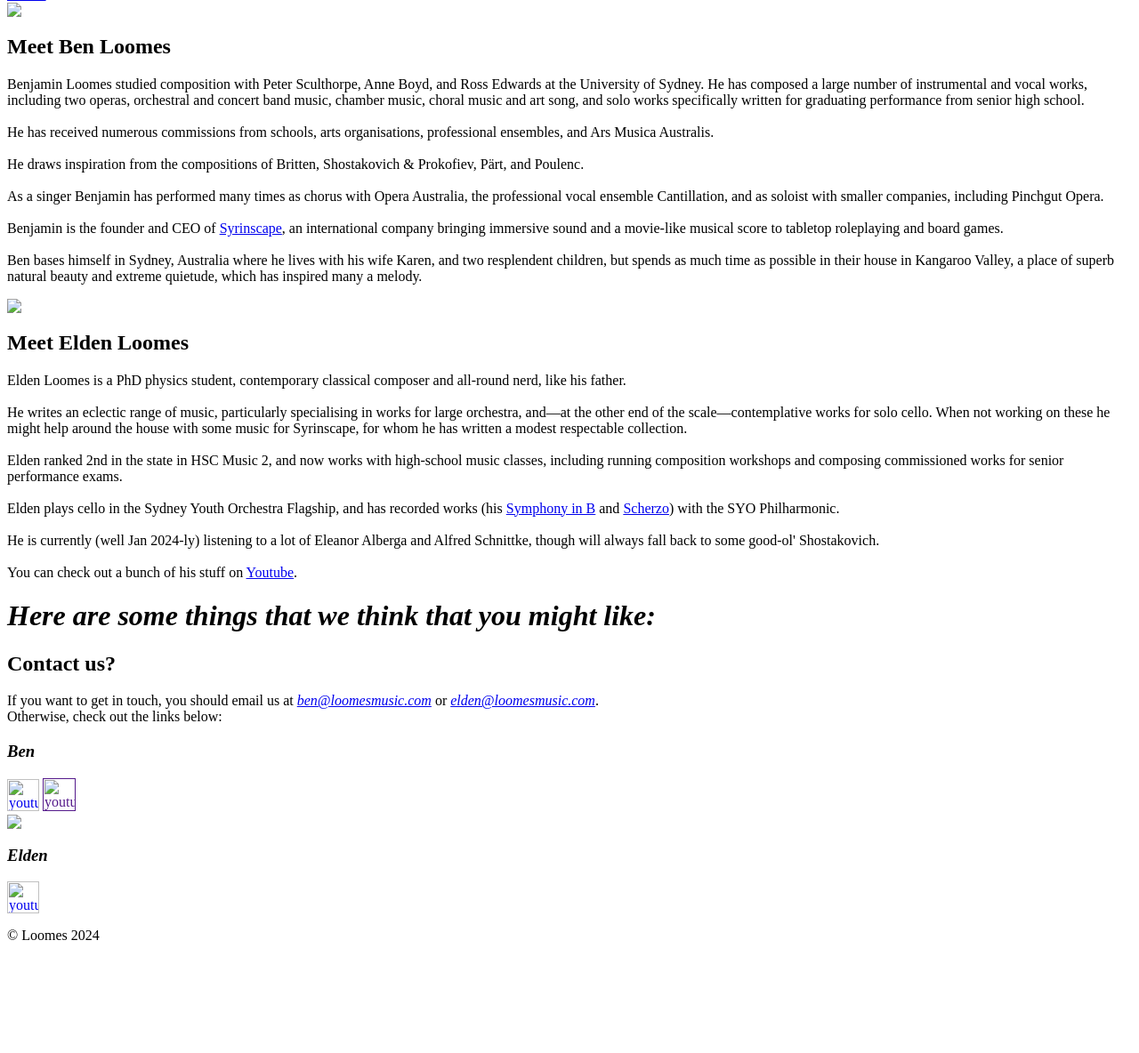
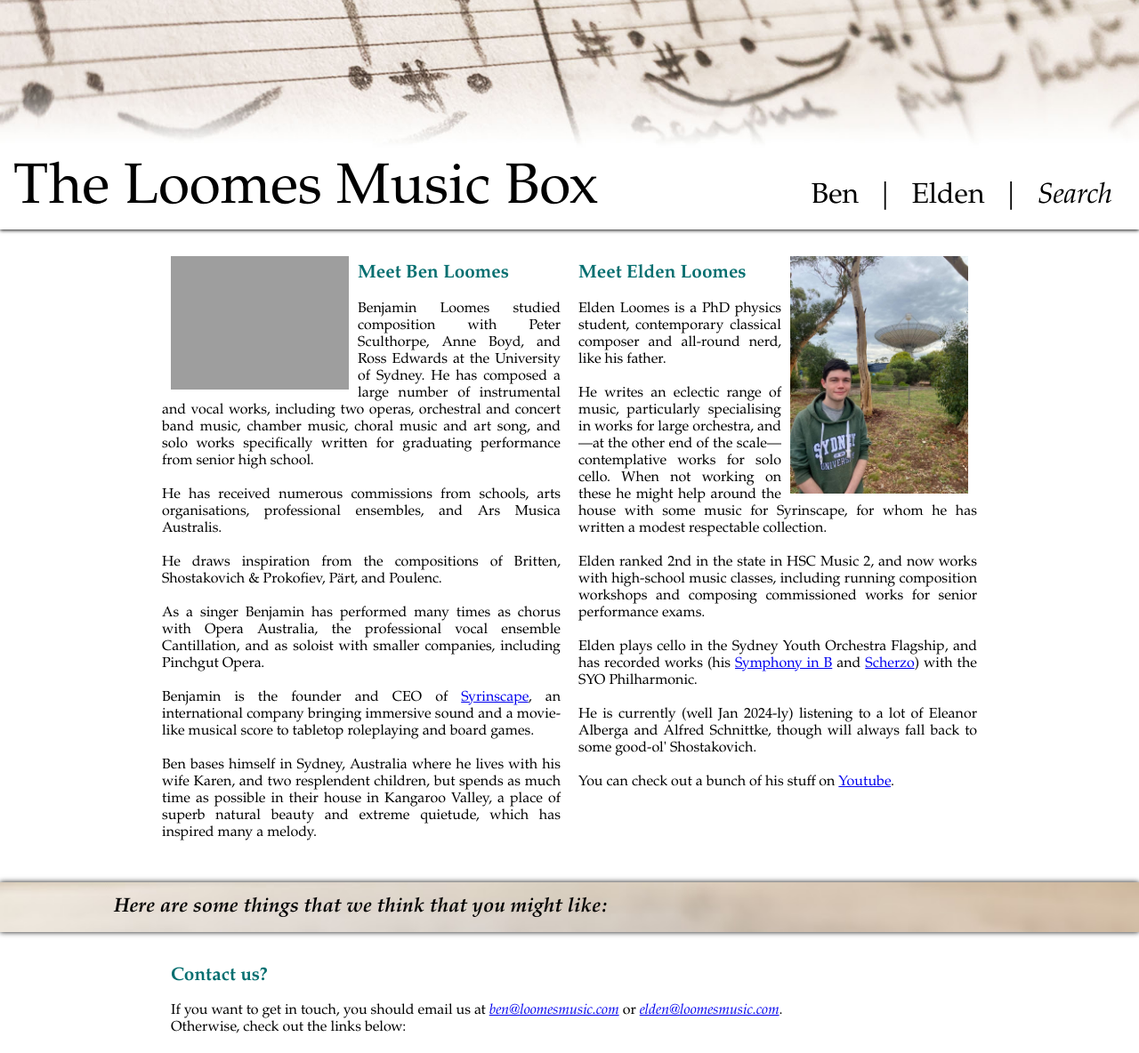
Before and after one commit to EldenLoomes/LoomesMusicPublic, a plain HTML site: page index.html in a window 1280 px wide. Shown: the part 129-1313 px from the top of the page at 89% size. Before the commit the page ends 1206 px from the top, so only its background shows below. Drawn offline with Linux system fonts and the light colour scheme; the site is published under a folder, as on GitHub Pages, so addresses that start at the root find nothing; a script that the page names is missing; a web font is replaced by a local one.

Commit message:
Correcting relative urls

```diff
--- a/index.html
+++ b/index.html
@@ -2,26 +2,26 @@
 	<head>
 		<title>The Loomes Music Box</title>
 		<link rel="icon" href="./images/pictures/favicon.png" type="image/png" />
-		<link  rel="stylesheet" href="/style.css"></link>
+		<link  rel="stylesheet" href="./style.css"></link>
 		<link rel="stylesheet" href="https://use.typekit.net/kjz0ngo.css">
 		<script src="./portfoliosScript.js"></script>
 	</head>
 	<body>
 		<header>
-			<img src="/images/pictures/header-faded.jpg" id="header_image"></img>
+			<img src="./images/pictures/header-faded.jpg" id="header_image"></img>
 			<div id="header_below_image">
-				<a id="webpage_title" href="/">The Loomes Music Box</a>
+				<a id="webpage_title" href="./">The Loomes Music Box</a>
 				<div id="title_spacer"></div>
-				<a class="header_portfolio_link" href="/portfolios?who=Ben">Ben</a><p class="header_portfolio_link" style="margin: 0">|</p>
-				<a class="header_portfolio_link" href="/portfolios?who=Elden">Elden</a><p class="header_portfolio_link" style="margin: 0">|</p>
-				<a class="header_portfolio_link italic_font" href="/portfolios">Search</a>
+				<a class="header_portfolio_link" href="./portfolios?who=Ben">Ben</a><p class="header_portfolio_link" style="margin: 0">|</p>
+				<a class="header_portfolio_link" href="./portfolios?who=Elden">Elden</a><p class="header_portfolio_link" style="margin: 0">|</p>
+				<a class="header_portfolio_link italic_font" href="./portfolios">Search</a>
 			</div>
 		</header>
 		<div id="main_page_box">
 			<div id="home_content_box">
 				<div id="home_about_section">
 					<div id="about_ben">
-						<img src="/images/pictures/Ben.jpg" id="ben_image"></img>
+						<img src="./images/pictures/Ben.jpg" id="ben_image"></img>
 						<span class="about_text_raw"><h2 class="about_person_title blue_text">Meet Ben Loomes</h2><p>
 							Benjamin Loomes studied composition with Peter Sculthorpe, Anne Boyd, and Ross Edwards at the University of Sydney.
 							He has composed a large number of instrumental and vocal works, including two operas, orchestral and concert band music,
@@ -36,14 +36,14 @@
 </p></span>
 					</div>
 					<div id="about_elden">
-						<img src="/images/pictures/Elden.jpg" id="elden_image"></img>
+						<img src="./images/pictures/Elden.jpg" id="elden_image"></img>
 						<span class="about_text_raw"><h2 class="about_person_title blue_text">Meet Elden Loomes</h2><p>Elden Loomes is a PhD physics student,
 							contemporary classical composer and all-round nerd, like his father.<br><br>He writes an eclectic range of music, particularly
 							specialising in works for large orchestra, and&mdash;at the other end of the scale&mdash;contemplative works for solo cello. When not working
 							on these he might help around the house with some music for Syrinscape, for whom he has written a modest respectable collection.<br><br>
 							Elden ranked 2nd in the state in HSC Music 2, and now works with high-school music classes, including running composition workshops and composing commissioned works for senior performance exams.<br><br>
-							Elden plays cello in the Sydney Youth Orchestra Flagship, and has recorded works (his <a href="/work?work=Symphony%20in%20B%20-%20of%20Love%20and%20War%20-%20No.%203">Symphony in B</a> and
-							<a href="/work?work=Scherzo">Scherzo</a>) with the SYO Philharmonic.<br><br>
+							Elden plays cello in the Sydney Youth Orchestra Flagship, and has recorded works (his <a href="./work?work=Symphony%20in%20B%20-%20of%20Love%20and%20War%20-%20No.%203">Symphony in B</a> and
+							<a href="./work?work=Scherzo">Scherzo</a>) with the SYO Philharmonic.<br><br>
 							He is currently (well Jan 2024-ly) listening to a lot of Eleanor Alberga and Alfred Schnittke, though will always fall back to some
 							good-ol' Shostakovich.<br><br>You can check out a bunch of his stuff on <a href="https://www.youtube.com/channel/UCvKDxtij3sp_t482HkIZf1Q">Youtube</a>.</p></span>
 					</div>
@@ -61,14 +61,14 @@
 				<div id="social_links_box">
 					<div id="ben_social">
 						<h3><em>Ben</em></h3>
-						<a href="https://www.youtube.com/c/BenjaminLoomes/"><img border="0" alt="youtube" src="/images/pictures/YouTube-Emblem.jpg" height="36px" class="social_image"></a>
-						<a href=""><img border="0" alt="youtube" src="/images/pictures/Facebook-Emblem.jpg" height="37px" class="social_image_lighter"></a>
+						<a href="https://www.youtube.com/c/BenjaminLoomes/"><img border="0" alt="youtube" src="./images/pictures/YouTube-Emblem.jpg" height="36px" class="social_image"></a>
+						<a href=""><img border="0" alt="youtube" src="./images/pictures/Facebook-Emblem.jpg" height="37px" class="social_image_lighter"></a>
 					</div>
-					<img src="/images/pictures/treble_clef_faded.jpg" id="social_treble_clef"></img>
+					<img src="./images/pictures/treble_clef_faded.jpg" id="social_treble_clef"></img>
 					<div id="elden_social">
 						<h3><em>Elden</em></h3>
-						<a href="https://www.youtube.com/channel/UCvKDxtij3sp_t482HkIZf1Q"><img border="0" alt="youtube" src="/images/pictures/YouTube-Emblem.jpg" height="36px" class="social_image"></a>
-						<!--<a href="https://twitter.com/EldenLoomes"><img border="0" alt="youtube" src="/images/pictures/Twitter-Emblem.jpg" height="36px" class="social_image_lighter"></a>-->
+						<a href="https://www.youtube.com/channel/UCvKDxtij3sp_t482HkIZf1Q"><img border="0" alt="youtube" src="./images/pictures/YouTube-Emblem.jpg" height="36px" class="social_image"></a>
+						<!--<a href="https://twitter.com/EldenLoomes"><img border="0" alt="youtube" src="./images/pictures/Twitter-Emblem.jpg" height="36px" class="social_image_lighter"></a>-->
 					</div>
 				</div>
 				<div class="blank_space"></div>
```
